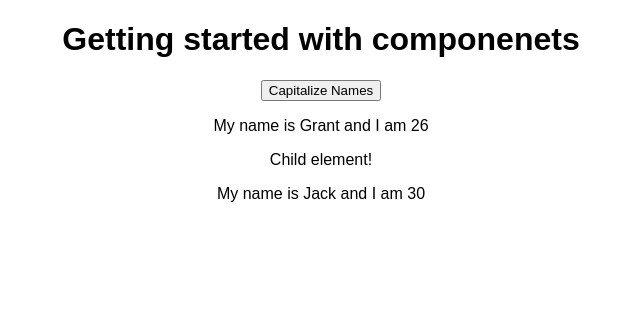
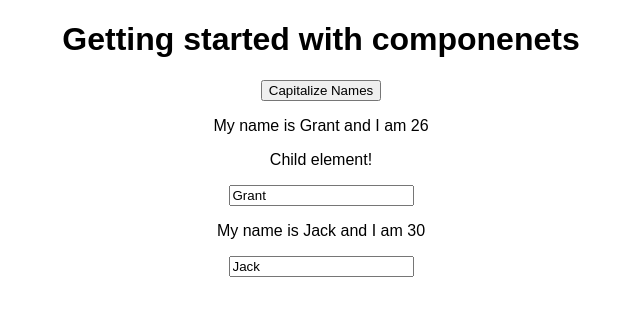
Before and after one commit to grantdwoods/react-udemy, a React (Create React App) app: page / in a window 1280 px wide. Shown: the top 316 px of the page, without its empty margins (319-959 px from the left). Built offline with nearby package versions, Linux system fonts and the light colour scheme.

Commit message:
Two-way data binding

```diff
--- a/src/App.js
+++ b/src/App.js
@@ -24,6 +24,15 @@ class App extends Component {
     });
   }
 
+  onNameChange = (event) =>{
+    this.setState({
+      persons : [
+          { name: 'Grant', age: 26 },
+          { name: event.target.value, age: 30},
+      ]
+    });
+  }
+
   render() {
     return (
       <div className="App">
@@ -37,7 +46,8 @@ class App extends Component {
         </Person>
         <Person
         name={this.state.persons[1].name}
-        age={this.state.persons[1].age}>
+        age={this.state.persons[1].age}
+        changed={this.onNameChange}>
         </Person>
       </div>
     );
--- a/src/Person/Person.js
+++ b/src/Person/Person.js
@@ -2,9 +2,10 @@ import React from 'react';
 
 const person = (props) => {
     return(
-        <div onClick={props.click}>
-            <p>My name is {props.name} and I am {props.age}</p>
+        <div>
+            <p onClick={props.click}>My name is {props.name} and I am {props.age}</p>
             <p>{props.children}</p>
+            <input type="text" onChange={props.changed} value={props.name} />
         </div>
     );
 };
```
